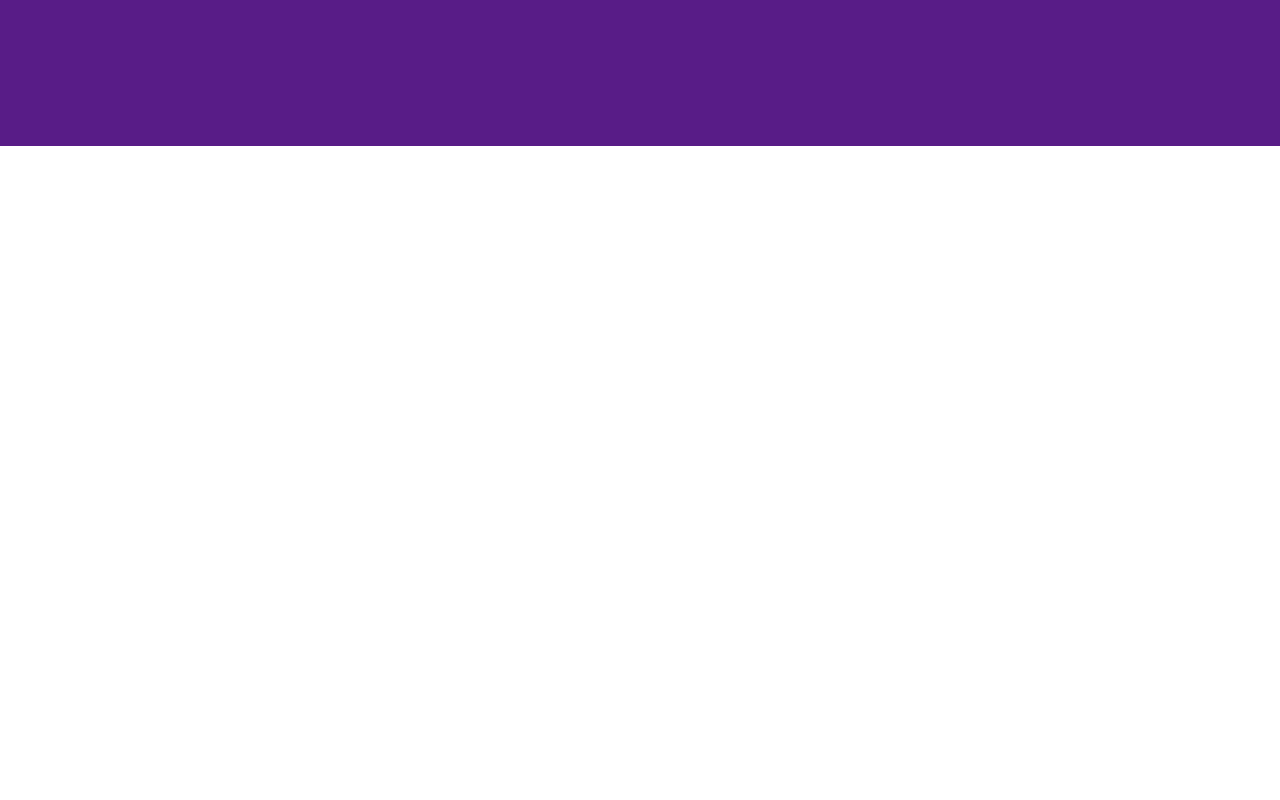
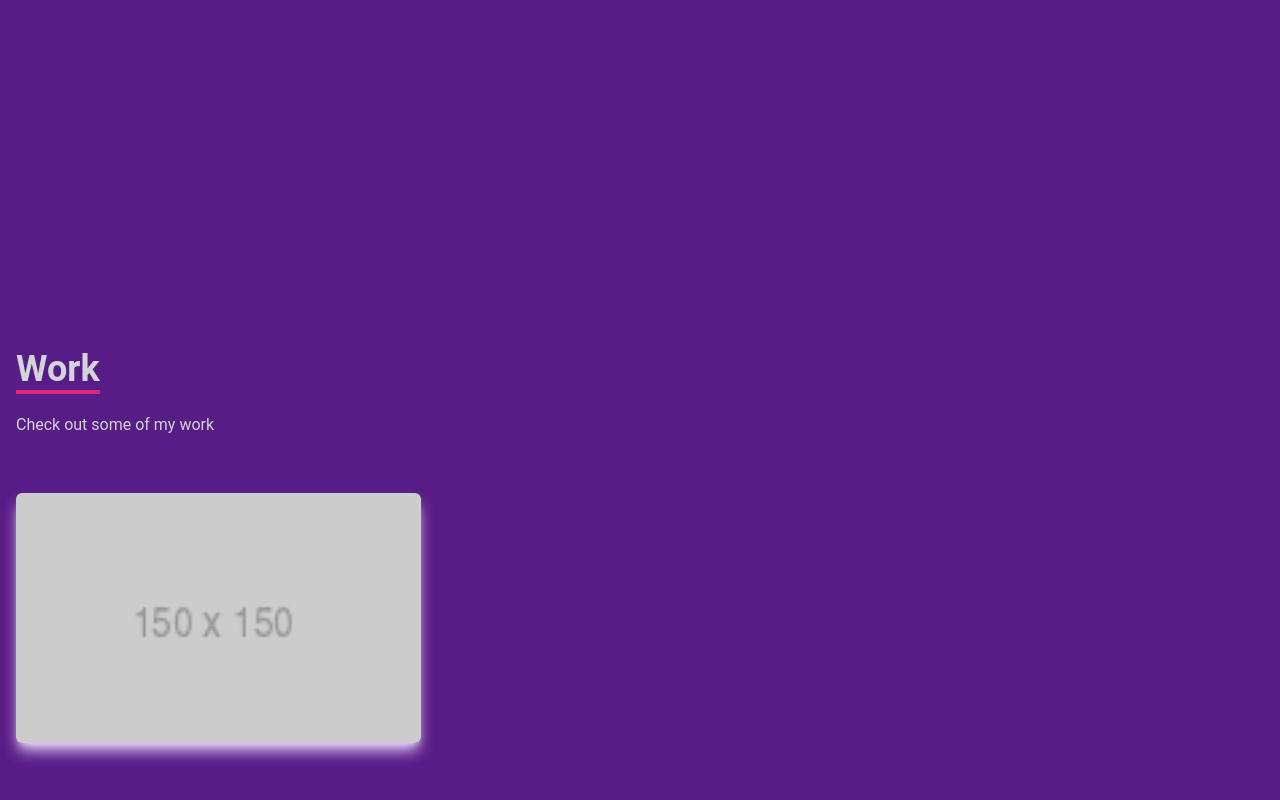
Before and after one commit to annalam91/YAP, a React (Create React App) app: page / in a window 1280 px wide. Shown: the part 1454-2254 px from the top of the page. Before the commit the page ends 1600 px from the top, so only its background shows below. Built offline with nearby package versions, Linux system fonts and the light colour scheme.

Commit message:
Work complete

```diff
--- a/src/App.js
+++ b/src/App.js
@@ -1,6 +1,7 @@
 import About from "./components/About";
 import Home from "./components/Home";
 import Navbar from "./components/Navbar";
+import Work from "./components/Work";
 
 function App() {
   return (
@@ -8,6 +9,7 @@
       <Navbar />
       <Home />
       <About />
+      <Work />
     </h1>
   );
 }
--- /dev/null
+++ b/src/components/Work.jsx
@@ -0,0 +1,46 @@
+import React from "react";
+import workImg from "../assets/placeholder150.png";
+
+const Work = () => {
+  return (
+    <div name="work" className="w-ful  md:h-screen text-gray-300 bg-purple-900">
+      <div className="max-w-7xl mx-auto p-4 flex flex-col justify-center w-full h-full">
+        <div className="pb-8">
+          <p className="text-4xl font-bold inline border-b-4 text-gray-300 border-pink-600">
+            Work
+          </p>
+          <p className="py-6">Check out some of my work</p>
+        </div>
+        {/* Container  */}
+        <div className="grid sm:grid-cols-2 md:grid-cols-3 gap-4">
+          {/* Grid item */}
+          <div
+            style={{ backgroundImage: `url(${workImg})` }}
+            className="shadow-lg shadow-purple-200 group container rounded-md flex justify-center items-center mx-auto content-div"
+          >
+            {/* Hover effect */}
+            <div className="opacity-0 group-hover:opacity-100">
+              <span className="text-2xl font-bold text-white tracking-wider">
+                React Apps
+              </span>
+              <div className="pt-8 text-center">
+                <a href="/">
+                  <button className="text-center rounded-lg px-4 py-3 m-2 bg-white text-gray-500 font-bold text-md">
+                    Demo
+                  </button>
+                </a>
+                <a href="/">
+                  <button className="text-center rounded-lg px-4 py-3 m-2 bg-white text-gray-500 font-bold text-md">
+                    Code
+                  </button>
+                </a>
+              </div>
+            </div>
+          </div>
+        </div>
+      </div>
+    </div>
+  );
+};
+
+export default Work;
--- a/src/index.css
+++ b/src/index.css
@@ -13,3 +13,17 @@
     @apply cursor-pointer;
   }
 }
+
+.content-div{
+  background-repeat: no-repeat;
+  background-size: cover;
+  background-position: center;
+  height: 250px;
+}
+
+.content-div:hover{
+  background-image: linear-gradient(
+    to right,
+    rgba(112, 157, 255, 0.5),
+    hsla(242, 74%, 61%, 0.8));
+}
```
Also changed, not shown: src/assets/placeholder150.png (added).
